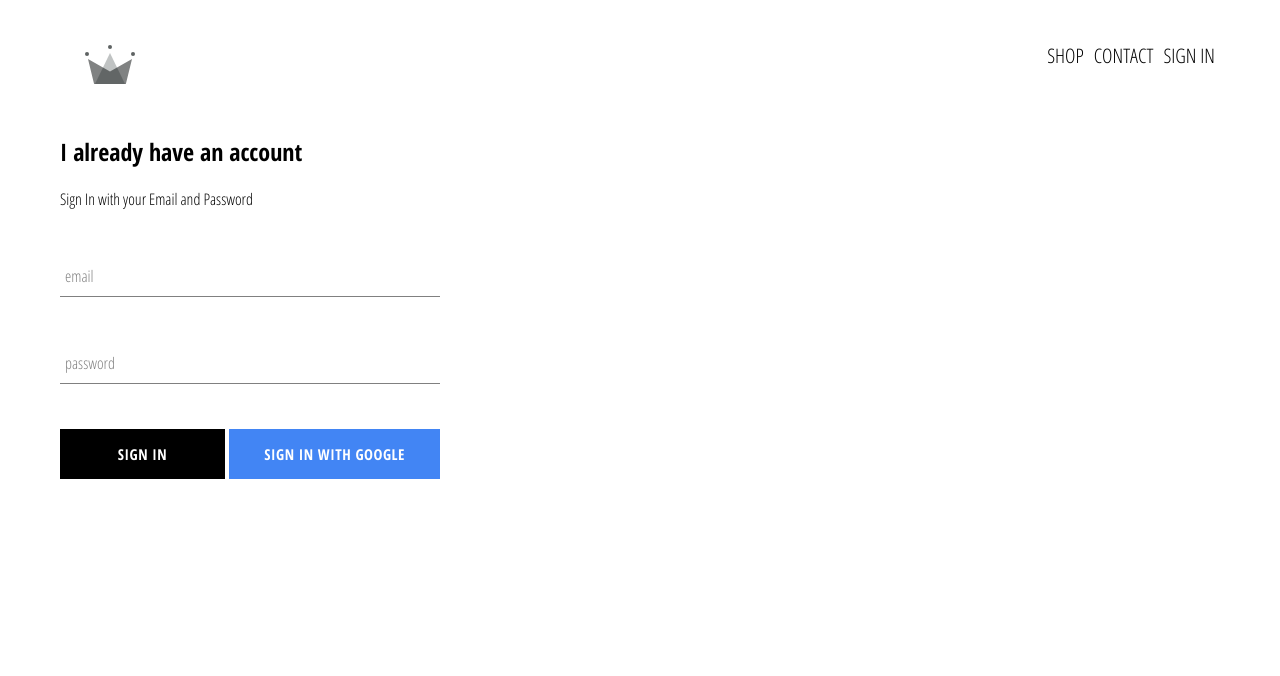
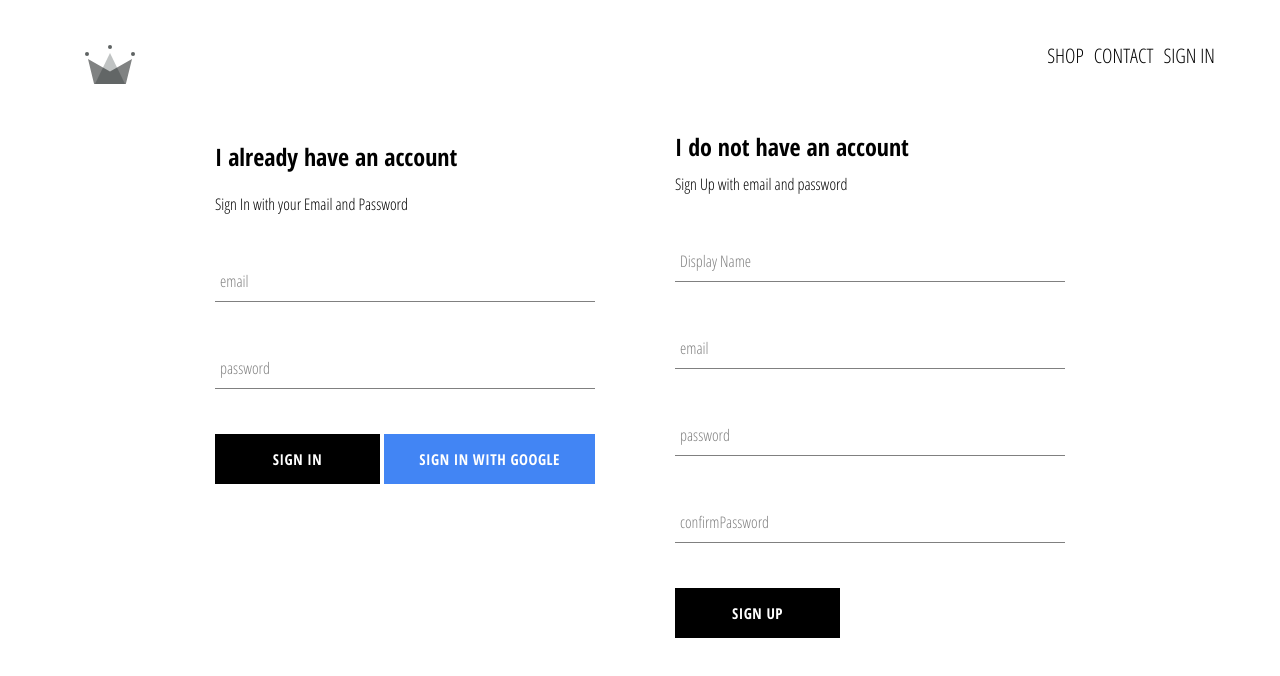
Before and after one commit to ghana7989/Crown-Store, a React (Create React App) app: page /signin in a window 1280 px wide. Shown: the top 676 px of the page. Built offline with nearby package versions, Linux system fonts and the light colour scheme; no server answers.

Commit message:
Adding Signup with email

```diff
--- a/src/App.js
+++ b/src/App.js
@@ -5,7 +5,7 @@
 import ShopPage from './pages/shop/shop.components.jsx'
 import Header from './components/header-component/header.component';
 import SignInAndSignOutPage from './pages/sign-in-and-sign-up/sign-in-and-sign-up.component';
-import { auth } from "./firebase/firebase.utils"
+import { auth, createUserProfileDocument } from "./firebase/firebase.utils"
 
 
 
@@ -14,7 +14,6 @@
 
   constructor() {
     super();
-    console.log(this.unsubscribeFromAuth);
     this.state = {
       currentUser: null,
     }
@@ -23,12 +22,31 @@
   unsubscribeFromAuth = null;
 
   componentDidMount() {
-    this.unsubscribeFromAuth = auth.onAuthStateChanged(user => {
-      this.setState({ currentUser: user })
+    this.unsubscribeFromAuth = auth.onAuthStateChanged(async userAuth => {
+      if (userAuth) {
+        const userRef = await createUserProfileDocument(userAuth)
+
+        userRef.onSnapshot(snapshot => {
+          this.setState({
+            currentUser: {
+              id: snapshot.id,
+              ...snapshot.data()
+            }
+          }
+          )
+        })
+
+      } else {
+        this.setState({
+          currentUser: userAuth
+        })
+      }
+      console.log(this.state.currentUser)
     })
   }
   componentWillUnmount() {
     this.unsubscribeFromAuth()
+    console.log(this.unsubscribeFromAuth);
   }
 
 
--- a/src/components/sign-in/sign-in.component.jsx
+++ b/src/components/sign-in/sign-in.component.jsx
@@ -7,7 +7,6 @@
 class SignIn extends React.Component {
     constructor(props) {
         super(props);
-
 
         this.state = {
             email: "",
@@ -24,6 +23,7 @@
             }
         )
     }
+
     handleChange = event => {
         console.log("Event Listening");
         const { value, name } = event.target;
--- /dev/null
+++ b/src/components/signup-component/signup.component.jsx
@@ -0,0 +1,108 @@
+import React from 'react';
+import FormInput from '../form-input/form-input.component';
+
+import "./signup.styles.scss"
+import CustomButton from '../custom-button/custom-button.component';
+import { auth, createUserProfileDocument } from "../../firebase/firebase.utils";
+
+class SignUp extends React.Component {
+    constructor(props) {
+        super(props);
+        this.state = {
+            displayName: "",
+            email: "",
+            password: "",
+            confirmPassword: ""
+        }
+    }
+
+    handleSubmit = async (e) => {
+        e.preventDefault();
+        const { displayName, email, password, confirmPassword } = this.state
+
+        if (password !== confirmPassword) {
+            alert("Passwords Don't match")
+            return
+        }
+        try {
+            const { user } = await auth.createUserWithEmailAndPassword(email, password)
+
+            await createUserProfileDocument(user, { displayName })
+            this.setState({
+                displayName: "",
+                email: "",
+                password: "",
+                confirmPassword: ""
+            })
+
+        } catch (error) {
+            let errorCode = error.code;
+            let errorMessage = error.message;
+            if (errorCode === 'auth/weak-password') {
+                alert('The password is too weak.');
+            } else {
+                alert(errorMessage);
+            }
+            console.log(error);
+        }
+    }
+
+    handleChange = (e) => {
+        const { name, value } = e.target;
+
+        this.setState({
+            [name]: value
+        })
+    }
+
+    render() {
+        const { displayName, email, password, confirmPassword } = this.state
+        return (
+            <div className="sign-up">
+                <h2 className="title">
+                    I do not have an account
+                </h2>
+                <span>Sign Up with email and password</span>
+                <form className="sign-up-form" onSubmit={this.handleSubmit}>
+                    <FormInput
+                        type="text"
+                        name="displayName"
+                        value={displayName}
+                        onChange={this.handleChange}
+                        label="Display Name"
+                        required
+                    ></FormInput>
+                    <FormInput
+                        type="email"
+                        name="email"
+                        value={email}
+                        onChange={this.handleChange}
+                        label="email"
+                        required
+                    ></FormInput>
+                    <FormInput
+                        type="password"
+                        name="password"
+                        value={password}
+                        onChange={this.handleChange}
+                        label="password"
+                        required
+                    ></FormInput>
+                    <FormInput
+                        type="password"
+                        name="confirmPassword"
+                        value={confirmPassword}
+                        onChange={this.handleChange}
+                        label="confirmPassword"
+                        required
+                    ></FormInput>
+                    <CustomButton type="submit">
+                        SIGN UP
+                    </CustomButton>
+                </form>
+            </div>
+        );
+    }
+}
+
+export default SignUp;
--- /dev/null
+++ b/src/components/signup-component/signup.styles.scss
@@ -0,0 +1,9 @@
+.sign-up{
+    display: flex;
+    flex-direction: column;
+    width: 390px;
+    .title{
+        margin:10px 0;;
+
+    }
+}
--- a/src/firebase/firebase.utils.js
+++ b/src/firebase/firebase.utils.js
@@ -15,6 +15,31 @@
     measurementId: "G-194S79NG79"
 };
 
+export const createUserProfileDocument = async (userAuth, additionalData) => {
+    if (!userAuth) return
+
+    const userRef = await firestore.doc(`users/${userAuth.uid}`);
+    const snapShot = await userRef.get();
+
+    if (!snapShot.exists) {
+        const { displayName, email } = userAuth;
+        const createdAt = firebase.firestore.Timestamp.now()
+
+        try {
+            await userRef.set({
+                displayName,
+                email,
+                createdAt,
+                ...additionalData
+            })
+        } catch (error) {
+            console.log(error.message, "User Can't be created");
+        }
+    }
+    return userRef;
+}
+
+
 firebase.initializeApp(config)
 
 export const auth = firebase.auth();
@@ -22,10 +47,10 @@
 
 const provider = new firebase.auth.GoogleAuthProvider()
 provider.setCustomParameters({
-    prompt:"select_account",
+    prompt: "select_account",
 })
 
-export const signInWithGoogle=()=>auth.signInWithPopup(provider)
+export const signInWithGoogle = () => auth.signInWithPopup(provider)
 
 
 export default firebase
--- a/src/pages/sign-in-and-sign-up/sign-in-and-sign-up.component.jsx
+++ b/src/pages/sign-in-and-sign-up/sign-in-and-sign-up.component.jsx
@@ -1,10 +1,12 @@
 import React from 'react';
 import "./sign-in-and-sign-up.styles.scss"
 import SignIn from '../../components/sign-in/sign-in.component';
+import SignUp from '../../components/signup-component/signup.component';
 
 const SignInAndSignOutPage = ()=>(
     <div className="sign-in-and-sign-up">
         <SignIn></SignIn>
+        <SignUp></SignUp>
     </div>
 )
 
--- a/src/pages/sign-in-and-sign-up/sign-in-and-sign-up.styles.scss
+++ b/src/pages/sign-in-and-sign-up/sign-in-and-sign-up.styles.scss
@@ -0,0 +1,6 @@
+.sign-in-and-sign-up{
+    width: 850px;
+    display: flex;
+    justify-content: space-between;
+    margin:30px auto
+}
```
